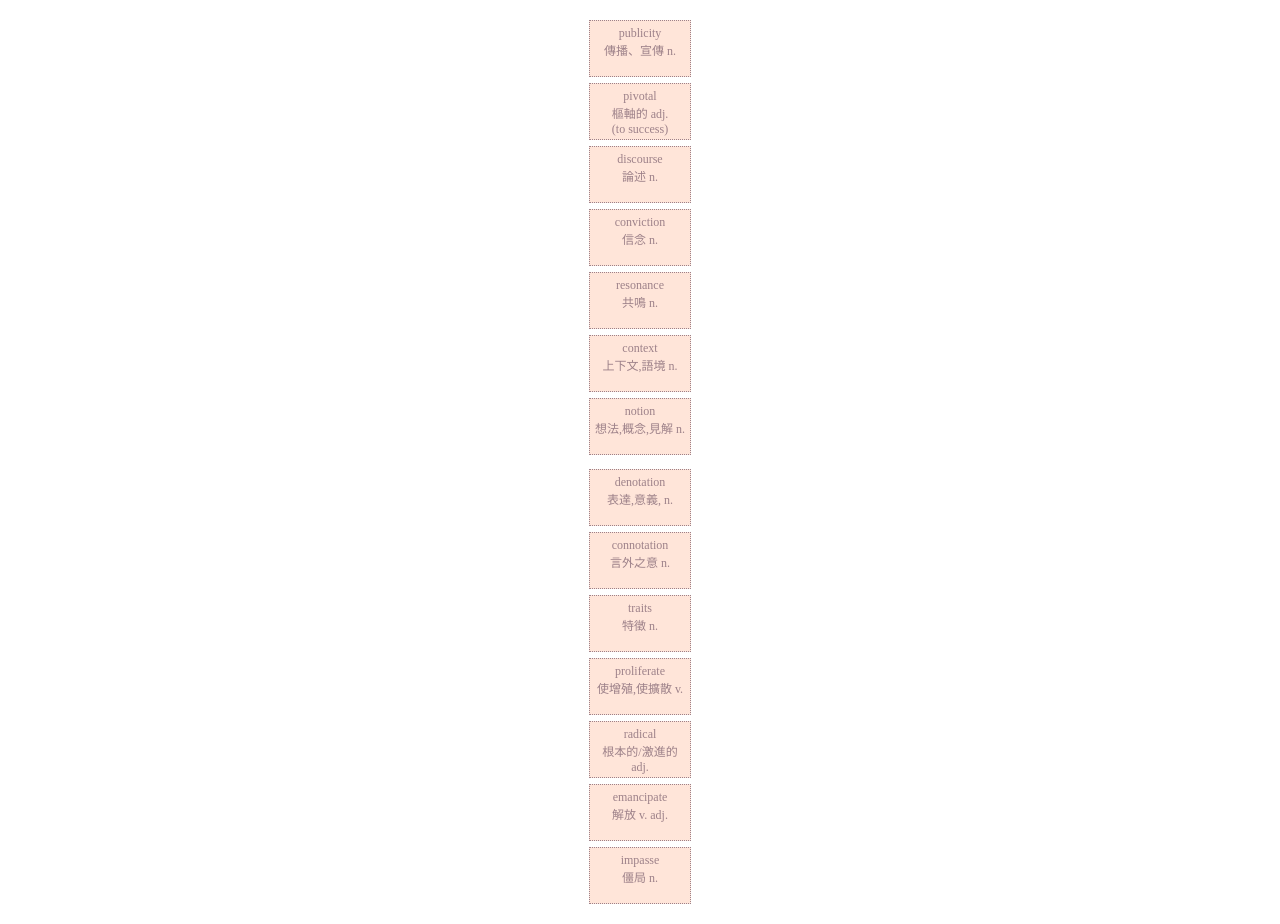
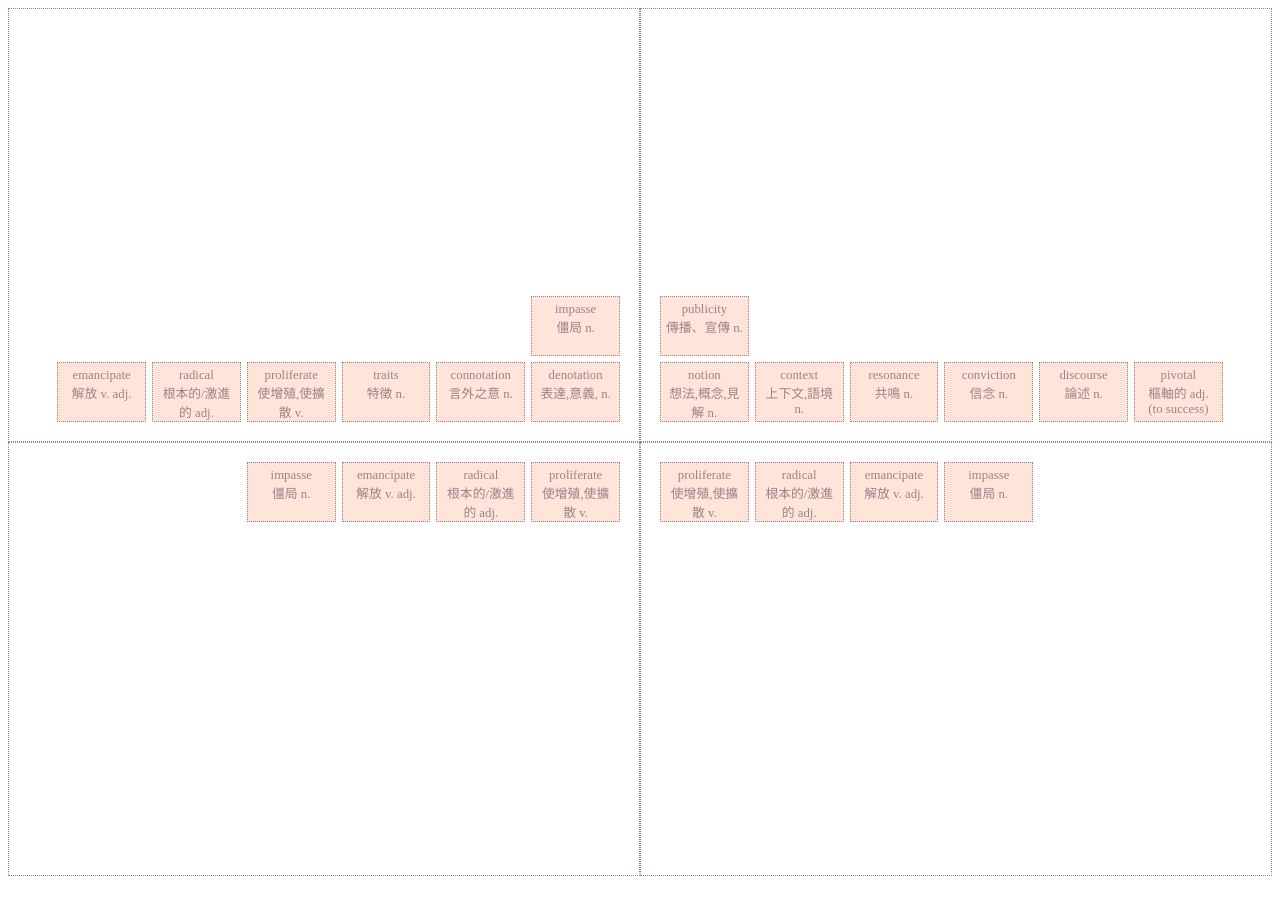
Before and after one commit to thinkthink09/emily-wordwall, a plain HTML site: page index.html in a window 1280 px wide. After the commit the page ends 884 px from the top, so only its background shows below. Drawn offline with Linux system fonts and the light colour scheme.

Commit message:
use grid to split sections

```diff
--- a/index.html
+++ b/index.html
@@ -8,70 +8,104 @@
     <link rel="stylesheet" href="stylesheet.css">
   </head>
 <body>
-  <div class="upper-container">
-      <p>
+  <div class="wall">
+    <ul class="section-1 container">
+      <li class="card">
         notion
         <br>想法,概念,見解 n.
-      </p>
-
-    <p>
+      </li>
+      <li class="card">
         context
         <br>上下文,語境 n.
-    </p>
-    <p>
+      </li>
+      <li class="card">
         resonance
         <br>共鳴 n.</br>
-    </p>
-    <p>
+      </li>
+      <li class="card">
         conviction
         <br>信念 n.
-    </p>
-    <p>
+      </li>
+      <li class="card">
         discourse
         <br>論述 n.
-    </p>
-    <p>
+      </li>
+      <li class="card">
         pivotal
         <br>樞軸的 adj.
         <br>(to success)
-    </p>
-    <p>
+      </li>
+      <li class="card">
         publicity
         <br>傳播、宣傳 n.
-    </p>
-  </div>
-  <div class="lower-container">
-    <p>
+      </li>
+    </ul>
+    <ul class="section-2 container">
+      <li class="card">
         denotation
         <br>表達,意義, n.</br>
-    </p>
-    <p>
+      </li>
+      <li class="card">
         connotation
         <br>言外之意 n.</br>
-    </p>
-    <p>
+      </li>
+      <li class="card">
         traits
         <br>特徵 n.</br>
-    </p>
-    <p>
+      </li>
+      <li class="card">
         proliferate
         <br>使增殖,使擴散 v.
-    </p>
-    <p>
+      </li>
+      <li class="card">
         radical
         <br>根本的/激進的 adj.
-    </p>
-    <p>
+      </li>
+      <li class="card">
         emancipate
         <br>解放 v. adj.
-    </p>
-    <p>
+      </li>
+      <li class="card">
         impasse
         <br>僵局 n.
-    </p>
-
+      </li>
+    </ul>
+    <ul class="section-3 container">
+      <li class="card">
+        proliferate
+        <br>使增殖,使擴散 v.
+      </li>
+      <li class="card">
+        radical
+        <br>根本的/激進的 adj.
+      </li>
+      <li class="card">
+        emancipate
+        <br>解放 v. adj.
+      </li>
+      <li class="card">
+        impasse
+        <br>僵局 n.
+      </li>
+    </ul>
+    <ul class="section-4 container">
+      <li class="card">
+        proliferate
+        <br>使增殖,使擴散 v.
+      </li>
+      <li class="card">
+        radical
+        <br>根本的/激進的 adj.
+      </li>
+      <li class="card">
+        emancipate
+        <br>解放 v. adj.
+      </li>
+      <li class="card">
+        impasse
+        <br>僵局 n.
+      </li>
+    </ul>
   </div>
-
-
 </body>
 </html>
--- a/stylesheet.css
+++ b/stylesheet.css
@@ -1,17 +1,8 @@
-body {
-  background-color: 000;
-  overflow: scroll;
-}
-
-h1 {
-  color: blue;
-}
-
-p {
+.card {
   background-color: #ffe5d9;
-  font-size: 12px;
-  width: 90px;
-  height: 45px;
+  font-size: 0.8rem;
+  width: 6vw;
+  height: 6vh;
   padding: 5px;
   border: 1px dotted #9d8189;
   color: #9d8189;
@@ -20,24 +11,50 @@ p {
   overflow: hidden
 }
 
+.wall {
+  display: grid;
+  grid-template:
+    'section-2 section-1'
+    'section-3 section-4';
+}
 
-.upper-container{
-  height: 450px;
-  margin-left: auto;
-  display: flex;
-  flex-direction: column-reverse;
-  align-content:center;
-  overflow: scroll;
+.container {
+  height: 50vh;
+  display: inline-flex;
+  border: 1px dotted #9d8189;
+  list-style: none;
+  padding: 1rem;
+  margin: 0;
+}
+
+.section-1 {
+  grid-area: section-1;
+  flex-direction: row;
+  align-items: flex-end;
+  align-content: flex-start;
+  flex-wrap: wrap-reverse;
+}
+
+.section-2 {
+  grid-area: section-2;
+  flex-direction: row-reverse;
+  align-items: flex-end;
+  align-content: flex-start;
+  flex-wrap: wrap-reverse;
+}
+
+.section-3 {
+  grid-area: section-3;
+  flex-direction: row-reverse;
+  align-items: flex-start;
+  align-content: flex-start;
   flex-wrap: wrap;
 }
 
-.lower-container{
-  height: 450px;
-  margin-top: inherit;
-  margin-left: auto;
-  display: flex;
-  flex-direction: column;
-  align-content:center;
-  overflow: scroll;
+.section-4 {
+  grid-area: section-4;
+  flex-direction: row;
+  align-items: flex-start;
+  align-content: flex-start;
   flex-wrap: wrap;
 }
```
Lines whose indentation alone changed are shown as unchanged.
